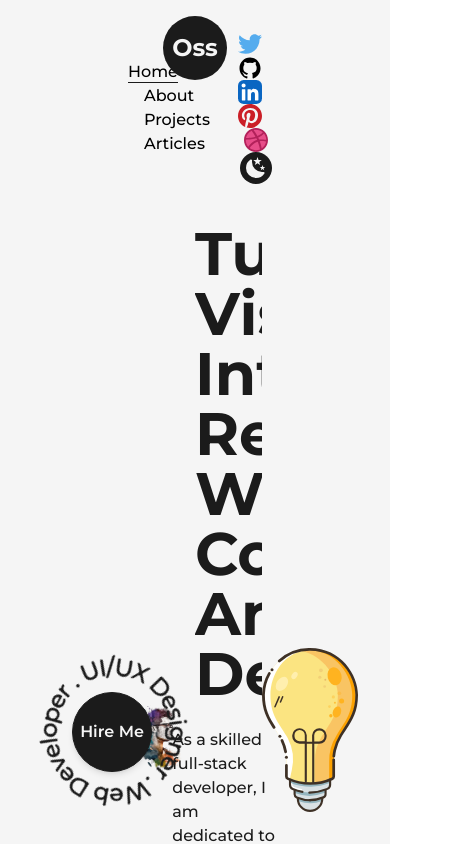
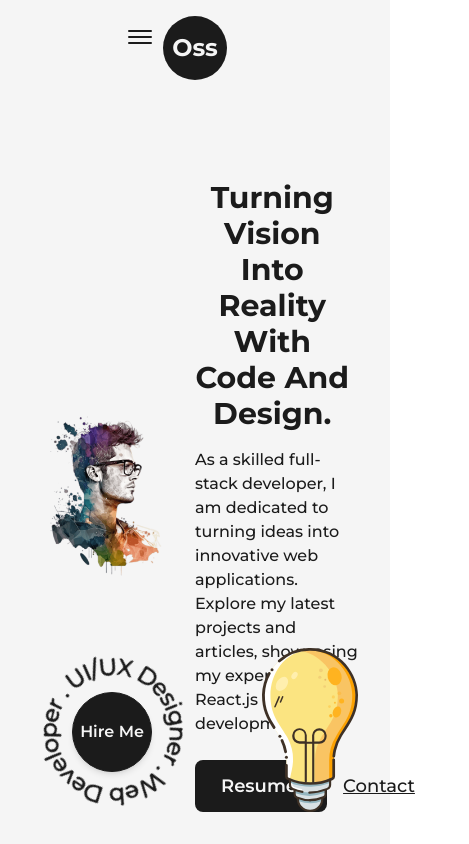
Before and after one commit to MagOss27/Next.js-Developer-Portfolio, a Next.js app: page / in a window 390 px wide. Shown: the top 844 px of the page, 469 px wide, since content can reach past the window. Built offline with nearby package versions, Linux system fonts and the light colour scheme.

Commit message:
fix: Inicio da responsibilidade

```diff
--- a/src/components/AnimatedText.js
+++ b/src/components/AnimatedText.js
@@ -31,7 +31,7 @@
 
 const AnimatedText = ({ text, className = "" }) => {
     return (
-        <div className='w-full mx-auto py-2 flex items-center justify-center text-center overflow-hidden '>
+        <div className='w-full mx-auto py-2 flex items-center justify-center text-center overflow-hidden sm:py-0'>
             <motion.h1 className={`dark:text-light inline-block w-full text-dark font-bold capitalize text-6xl ${className}`}
                 variants={quote}
                 initial="initial"
--- a/src/components/Layout.js
+++ b/src/components/Layout.js
@@ -2,7 +2,7 @@
 
 function Layout({children, className=""}) {
   return (
-    <div className={`w-full h-full inline-block z-0 bg-light p-32 dark:bg-dark ${className}`}>
+    <div className={`w-full h-full inline-block z-0 bg-light p-32 dark:bg-dark xl:p-24 lg:p-16 md:p-12 sm:p-8 ${className}`}>
       {children}
     </div>
   )
--- a/src/components/NavBar.js
+++ b/src/components/NavBar.js
@@ -1,9 +1,17 @@
 import Link from 'next/link'
-import React from 'react'
+import React, { useState } from 'react'
 import Logo from './Logo'
 import { useRouter } from 'next/router'
-import { TwitterIcon, DribbbleIcon, GithubIcon, LinkedInIcon, PinterestIcon, SunIcon, MoonIcon } from './Icons'
-import { motion } from "framer-motion"
+import {
+    TwitterIcon,
+    DribbbleIcon,
+    GithubIcon,
+    LinkedInIcon,
+    PinterestIcon,
+    SunIcon,
+    MoonIcon
+} from './Icons'
+import { motion } from 'framer-motion'
 import useThemeSwitcher from './hooks/useThemeSwitcher'
 
 const CustomerLink = ({ href, title, className = "" }) => {
@@ -19,14 +27,43 @@
     )
 }
 
-const NavBar = () => {
+const CostomMobileLink = ({ href, title, className = "", toggle }) => {
+    const router = useRouter();
 
-    const [mode, setMode] = useThemeSwitcher()
+    const handleClick = () => {
+        toggle();
+        router.push(href);
+    };
 
     return (
-        <header
-            className='w-full px-32 py-8 font-medium flex items-center justify-between dark:text-light'
-        >
+        <button onClick={handleClick} className={`text-light dark:text-dark my-2 ${className}`}>
+            <span className="relative group">
+                {title}
+                <span className={`h-[1px] inline-block w-0 bg-light absolute left-0 -bottom-0.5 group-hover:w-full transition-[width] ease duration-300 ${router.asPath === href ? "w-full" : "w-0"} dark:bg-dark`}>&nbsp;</span>
+            </span>
+        </button>
+    );
+};
+
+const NavBar = () => {
+    const [mode, setMode] = useThemeSwitcher();
+    const [isOpen, setIsOpen] = useState(false);
+
+    const handleClick = () => {
+        setIsOpen(!isOpen);
+    };
+
+    return (
+        <header className='w-full px-32 py-8 font-medium flex items-center justify-between dark:text-light relative'>
+
+            {/* Botão hamburguer com X corrigido */}
+            <button className='flex-col justify-center items-center hidden lg:flex' onClick={handleClick}>
+                <span className={`bg-dark dark:bg-light  block h-0.5 w-6 rounded-sm transition-all duration-300 ease-in-out ${isOpen ? 'rotate-45 translate-y-1' : '-translate-y-0.5'}`} />
+                <span className={`bg-dark dark:bg-light block h-0.5 w-6 rounded-sm my-0.5 transition-all duration-300 ease-in-out ${isOpen ? 'opacity-0' : 'opacity-100'}`} />
+                <span className={`bg-dark dark:bg-light block h-0.5 w-6 rounded-sm transition-all duration-300 ease-in-out ${isOpen ? '-rotate-45 -translate-y-1' : 'translate-y-0.5'}`} />
+            </button>
+
+            <div className='w-full flex justify-between  items-center lg:hidden'>
                 <nav>
                     <CustomerLink href="/" title="Home" className='mr-4' />
                     <CustomerLink href="/about" title="About" className='mx-4' />
@@ -51,22 +88,72 @@
                         <DribbbleIcon />
                     </motion.a >
 
-                <button onClick={() => setMode(mode === "light" ? "dark" : "light")}
-                    className={`ml-3 items-center justify-center rounded-full p-1 ${mode === "light" ? "bg-dark text-light" : "bg-light text-dark"}`}>
+                    <button
+                        onClick={() => setMode(mode === "light" ? "dark" : "light")}
+                        className={`ml-3 items-center justify-center rounded-full p-1 ${mode === "light" ? "bg-dark text-light" : "bg-light text-dark"}`}
+                    >
                         {
-                        mode === "dark" ?
-                            <SunIcon className={"fill-dark"} />
+                            mode === "dark"
+                                ? <SunIcon className={"fill-dark"} />
                                 : <MoonIcon className={"fill-dark"} />
                         }
                     </button>
+                </nav>
+            </div>
 
+            {
+                isOpen ?
+
+                    <motion.div
+                        initial={{ scale: 0, opacity: 0, x: "-50%", y: "-50%" }}
+                        animate={{ scale: 1, opacity: 1 }}
+                        className=' min-w-[70vw] flex flex-col z-30 justify-between items-center fixed top-1/2 left-1/2 -translate-x-1/2 -translate-y-1/2
+            bg-dark/90 dark:bg-light/75 rounded-lg backdrop:blur-sm-md py-32
+            '>
+                        <nav className='flex items-center flex-col justify-center'>
+                            <CostomMobileLink href="/" title="Home" className='' toggle={handleClick} />
+                            <CostomMobileLink href="/about" title="About" className='' toggle={handleClick} />
+                            <CostomMobileLink href="/projects" title="Projects" className='' toggle={handleClick} />
+                            <CostomMobileLink href="/articles" title="Articles" className='' toggle={handleClick} />
                         </nav>
 
-            <div className='absolute left-[50%] top-2 translate-x-[-50%]' >
+                        <nav className='flex items-center justify-center flex-wrap mt-2'>
+                            <motion.a href="https://twitter.com" target={"_blank"} whileHover={{ y: -2 }} whileTap={{ scale: 0.9 }} className="w-6 mr-3 sm:mx-1">
+                                <TwitterIcon />
+                            </motion.a >
+                            <motion.a href="https://github.com" target={"_blank"} whileHover={{ y: -2 }} whileTap={{ scale: 0.9 }} className="w-6 mx-3 sm:mx-1">
+                                <GithubIcon />
+                            </motion.a >
+                            <motion.a href="https://www.linkedin.com" target={"_blank"} whileHover={{ y: -2 }} whileTap={{ scale: 0.9 }} className="w-6 mx-3 sm:mx-1">
+                                <LinkedInIcon />
+                            </motion.a >
+                            <motion.a href="https://www.pinterest.com" target={"_blank"} whileHover={{ y: -2 }} whileTap={{ scale: 0.9 }} className="w-6 mx-3 sm:mx-1">
+                                <PinterestIcon />
+                            </motion.a >
+                            <motion.a href="https://dribbble.com" target={"_blank"} whileHover={{ y: -2 }} whileTap={{ scale: 0.9 }} className="w-6 ml-3 sm:mx-1">
+                                <DribbbleIcon />
+                            </motion.a >
+
+                            <button
+                                onClick={() => setMode(mode === "light" ? "dark" : "light")}
+                                className={`ml-3 items-center justify-center rounded-full p-1 ${mode === "light" ? "bg-dark text-light" : "bg-light text-dark"}`}
+                            >
+                                {
+                                    mode === "dark"
+                                        ? <SunIcon className={"fill-dark"} />
+                                        : <MoonIcon className={"fill-dark"} />
+                                }
+                            </button>
+                        </nav>
+                    </motion.div>
+                    : null
+            }
+
+            <div className='absolute left-[50%] top-2 translate-x-[-50%]'>
                 <Logo />
             </div>
-        </header >
+        </header>
     )
 }
 
-export default NavBar
+export default NavBar;
--- a/src/pages/about.js
+++ b/src/pages/about.js
@@ -41,7 +41,7 @@
                 <title>CodeBucks | About Page</title>
                 <meta name='description' content="any description" />
             </Head>
-            <main className="flex w-full flex-col items-center justify-center dark:text-light">
+            <main className="flex w-full flex-col items-center justify-center dark:text-light ">
                 <Layout className='pt-16'>
                     <AnimatedText text="Passion Fuels Purpose!" className='mb-16' />
                     <div className='grid w-full grid-cols-8 gap-16'>
--- a/src/pages/index.js
+++ b/src/pages/index.js
@@ -17,18 +17,20 @@
       </Head>
 
       <main className='dark:text-light flex items-center text-dark w-full min-h-screen'>
-        <Layout className='pt-0'>
+        <Layout className='pt-0 md:p-16 sm:pt-8'>
           <div className='flex items-center justify-between w-full'>
             <div className='w-1/2'>
               <Image src={profilePic} alt='CodeBucks' className='w-full h-auto'
-               priority
-               sizes='(max-width: 768px) 100vw,
+                priority
+                sizes='(max-width: 768px) 100vw,
              (max-width:1200px) 50vw,
              50vw'
               />
             </div>
             <div className='w-1/2 flex flex-col items-center self-center'>
-              <AnimatedText text="Turning Vision Into Reality With Code And Design." className='!text-6x !text-left' />
+              <AnimatedText text="Turning Vision Into Reality With Code And Design." className='!text-6x !text-left *:
+              xl:!text-5xl lg:!text-center lg:!text=6xl md:!text-5xl sm:!text-3xl
+              ' />
               <p className='my-4 text-base font-medium'>
                 As a skilled full-stack developer, I am dedicated to turning ideas into innovative web applications.
                 Explore my latest projects and articles, showcasing my expertise in React.js and web development.
@@ -48,3 +50,5 @@
     </>
   )
 }
+
+//4:50
--- a/tailwind.config.js
+++ b/tailwind.config.js
@@ -27,6 +27,25 @@
         circularDark: 'repeating-radial-gradient(rgba(255,255,255,0.5) 2px, #1b1b1b 8px, #1b1b1b 100px)'
       }
     },
+    screens: {
+      "2xl": { max: "1535px" },
+      // => @media (max-width: 1535px) { ... }
+
+      xl: { max: "1279px" },
+      // => @media (max-width: 1279px) { ... }
+
+      lg: { max: "1023px" },
+      // => @media (max-width: 1023px) { ... }
+
+      md: { max: "767px" },
+      // => @media (max-width: 767px) { ... }
+
+      sm: { max: "639px" },
+      // => @media (max-width: 639px) { ... }
+
+      xs: { max: "479px" },
+      // => @media (max-width: 479px) { ... }
+    },
   },
   plugins: [],
 }
```
Lines whose indentation alone changed are shown as unchanged.
